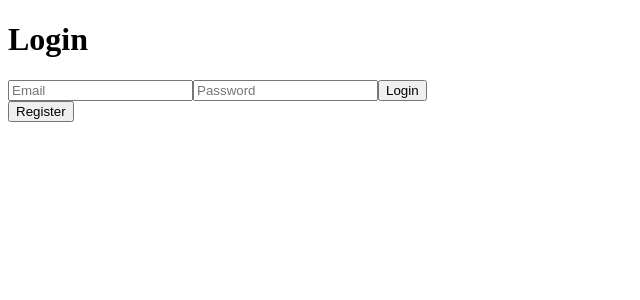
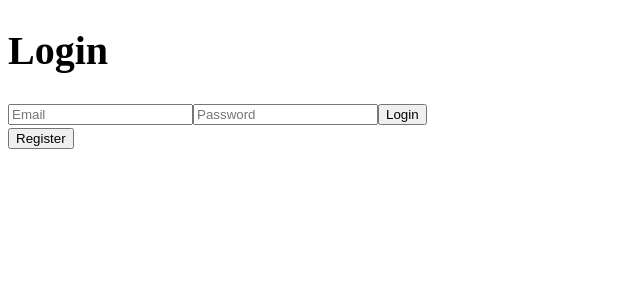
Before and after one commit to krishnaswgithub/Create-a-Sign-in-Sign-up-using-React-Router---Adding-a-Not-Found-Page-Impleme---dxqzk3k46wbs, a React app: page / in a window 1280 px wide. Shown: the top 300 px of the page, without its empty margins (0-640 px from the left). Built offline with nearby package versions, Linux system fonts and the light colour scheme.

Commit message:
Update App.js

```diff
--- a/src/components/App.js
+++ b/src/components/App.js
@@ -41,51 +41,57 @@
 // export default App;
 
 import React, { useState } from 'react';
-import { BrowserRouter as Router, Route, Switch, Redirect } from 'react-router-dom';
-
-import Login from './Login';
-import Register from './Register';
+import '../styles/App.css';
+import { BrowserRouter as Router, Route, Switch, Redirect, NavLink, Link } from 'react-router-dom';
+import Login from './Login.js';
+import Register from './Register.js';
 import Dashboard from './Dashboard';
 
 const App = () => {
   const [loggedIn, setLoggedIn] = useState(false);
-
-  // Function to handle login
-  const handleLogin = () => {
-    setLoggedIn(true);
-  };
-
-  // Function to handle logout
-  const handleLogout = () => {
-    setLoggedIn(false);
-  };
+  const [navigate, setNavigate] = useState(false);
+  const [email, setEmail] = useState('');
+  const [password, setPassword] = useState('');
 
   return (
+    <div id='App'>
       <Router>
         <Switch>
-        <Route exact path="/">
+          <Route path="/" exact>
             {loggedIn ? (
               <Redirect to="/dashboard" />
             ) : (
-            <Login handleLogin={handleLogin} />
+              <Login
+                email={email}
+                password={password}
+                setLoggedIn={setLoggedIn}
+                setNavigate={setNavigate}
+              />
             )}
           </Route>
-        <Route path="/register">
-          {loggedIn ? (
-            <Redirect to="/dashboard" />
+
+          <Route path="/register" exact>
+            {navigate ? (
+              <Redirect to="/" />
             ) : (
-            <Register handleLogin={handleLogin} />
+              <Register
+                emailChange={setEmail}
+                passwordChange={setPassword}
+                setNavigate={setNavigate}
+              />
             )}
           </Route>
-        <Route path="/dashboard">
-          {loggedIn ? (
-            <Dashboard handleLogout={handleLogout} />
+
+          <Route path="/dashboard" exact>
+            {!loggedIn ? (
+              <Redirect to="/" />
             ) : (
-            <Redirect to="/" />
+              <Dashboard setLoggedIn={setLoggedIn} />
             )}
           </Route>
         </Switch>
       </Router>
+    </div>
   );
 };
 
```
Lines whose indentation alone changed are shown as unchanged.
